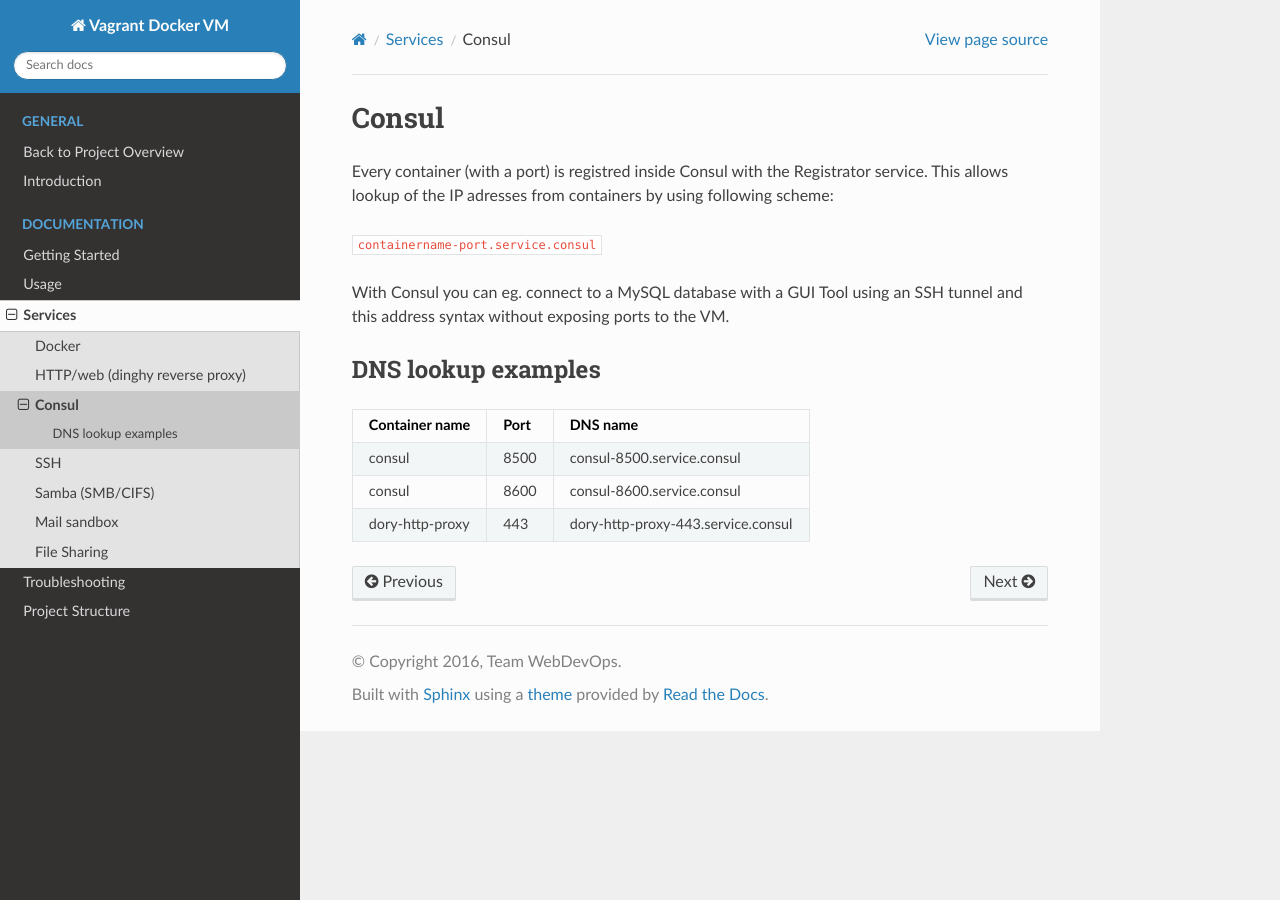
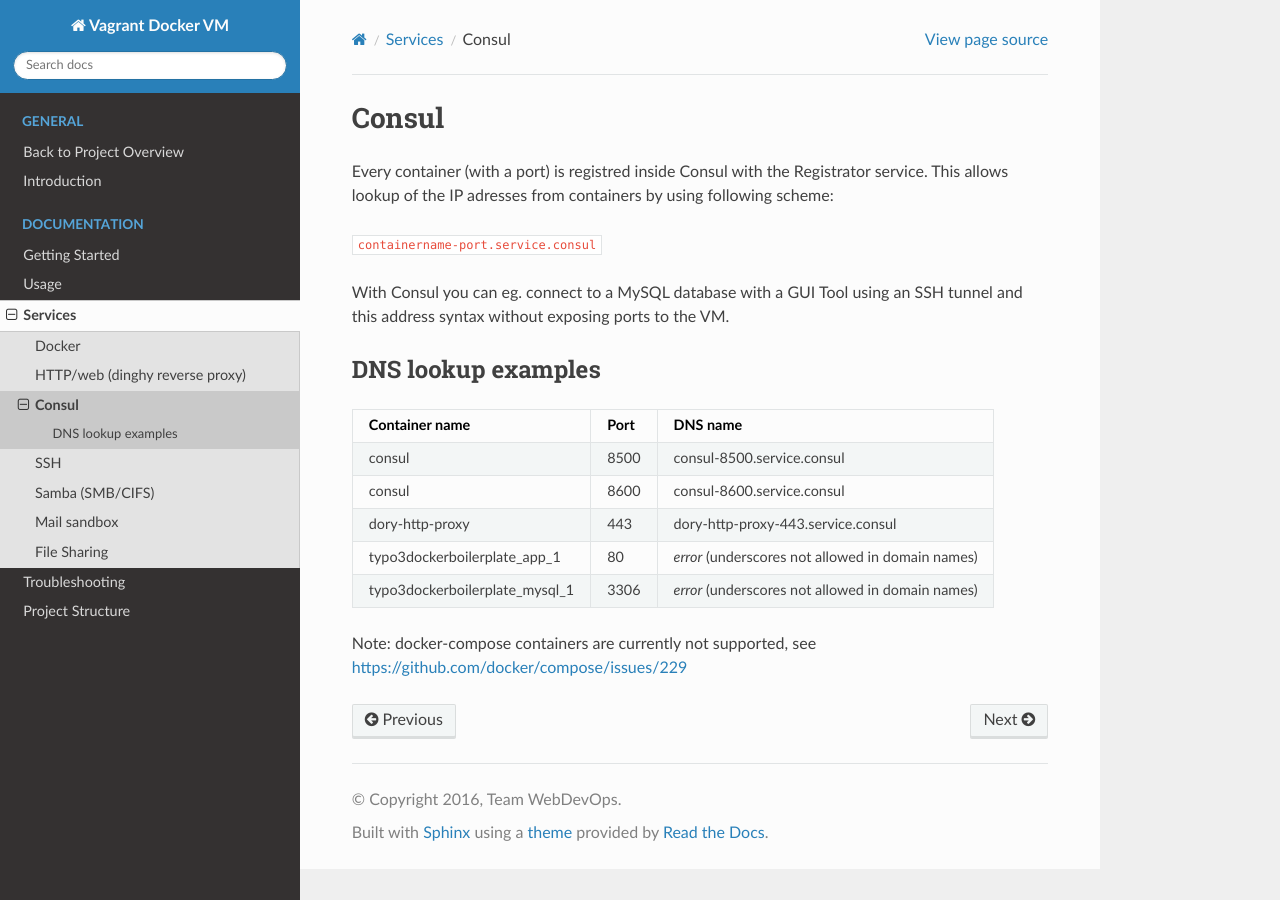
Before and after one commit to webdevops/vagrant-docker-vm, a Sphinx documentation site: the page built from documentation/docs/content/services/daemons/consul.rst, in a window 1280 px wide. Built offline with Sphinx 7.4.7 and the Read the Docs theme 2.0.0, drawn with Linux system fonts in a browser that asks for light colours.

Commit message:
Add note for docker-compose containers

```diff
--- a/documentation/docs/content/services/daemons/consul.rst
+++ b/documentation/docs/content/services/daemons/consul.rst
@@ -15,10 +15,14 @@ exposing ports to the VM.
 DNS lookup examples
 -------------------
 
-========================= ====== =========================================
-Container name            Port   DNS name
-========================= ====== =========================================
-consul                    8500   consul-8500.service.consul
-consul                    8600   consul-8600.service.consul
-dory-http-proxy            443   dory-http-proxy-443.service.consul
-========================= ====== =========================================
+================================== ====== =========================================
+Container name                     Port   DNS name
+================================== ====== =========================================
+consul                             8500   consul-8500.service.consul
+consul                             8600   consul-8600.service.consul
+dory-http-proxy                    443    dory-http-proxy-443.service.consul
+typo3dockerboilerplate_app_1       80     *error* (underscores not allowed in domain names)
+typo3dockerboilerplate_mysql_1     3306   *error* (underscores not allowed in domain names)
+================================== ====== =========================================
+
+Note: docker-compose containers are currently not supported, see https://github.com/docker/compose/issues/229
```
